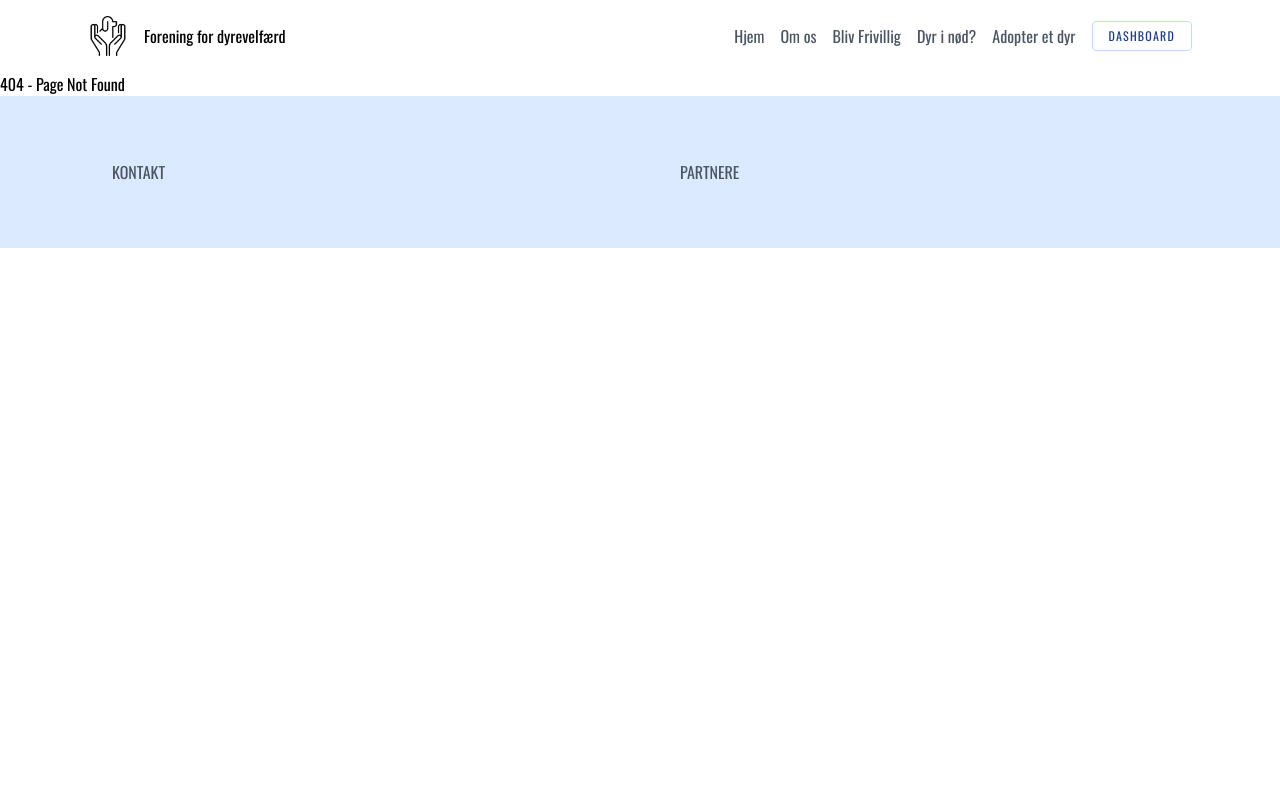
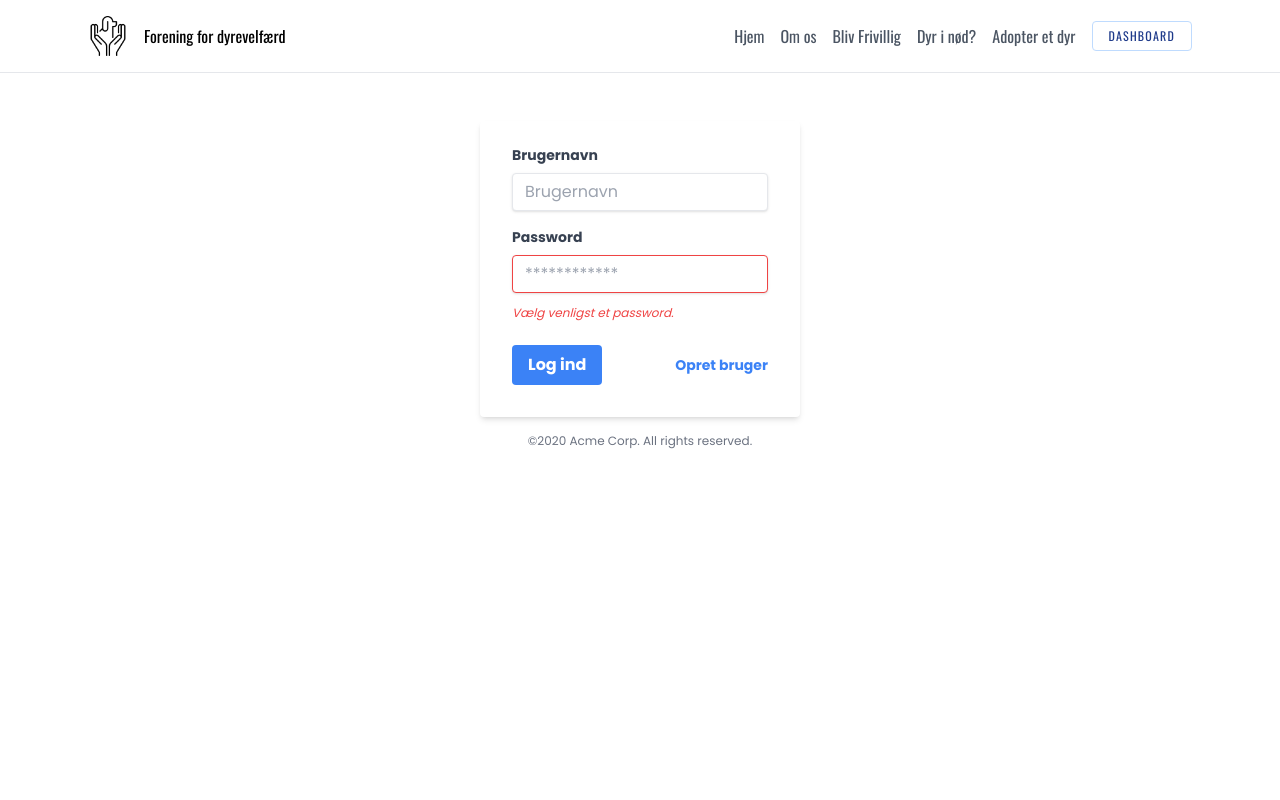
Before and after one commit to rts-cmk-wu08/dyrevelfaerd-opg-maxrh, a Next.js app: page /login in a window 1280 px wide. Before the commit this address had no page. Shown: the top 800 px of the page. Built offline with nearby package versions, Linux system fonts and the light colour scheme.

Commit message:
login auth cookie with token, login page

```diff
--- a/package.json
+++ b/package.json
@@ -13,12 +13,14 @@
     "autoprefixer": "10.4.15",
     "eslint": "8.47.0",
     "eslint-config-next": "13.4.19",
+    "js-cookie": "^3.0.5",
     "next": "13.4.19",
     "postcss": "8.4.28",
     "react": "18.2.0",
     "react-dom": "18.2.0",
     "react-hook-form": "^7.45.4",
     "react-modal": "^3.16.1",
+    "swr": "^2.2.1",
     "tailwindcss": "3.3.3",
     "yup": "^1.2.0"
   }
--- /dev/null
+++ b/src/app/context/AuthContext.js
@@ -0,0 +1,38 @@
+"use client"
+
+import { createContext, useState } from 'react';
+import Cookies from 'js-cookie';
+
+export const AuthContext = createContext();
+
+const AuthProvider = ({ children }) => {
+
+    const [user, setUser] = useState(
+        Cookies.get("auth") ? JSON.parse(Cookies.get("auth")) : null
+    )
+
+    const signin = (tokenData, callback) => {
+        let userObj = {
+            id: tokenData.userId,
+            accessToken: tokenData.token,
+        }
+
+        Cookies.set("auth", JSON.stringify(userObj))
+        setUser(userObj);
+        callback()
+    }
+
+    const signout = (callback) => {
+        setUser(null)
+        Cookies.remove("auth")
+        callback()
+    }
+
+    return (
+        <AuthContext.Provider value={{ user, signin, signout }}>
+            {children}
+        </AuthContext.Provider>
+    )
+}
+
+export default AuthProvider
--- a/src/app/dashboard/dashboardAnimals.js
+++ b/src/app/dashboard/dashboardAnimals.js
@@ -1,6 +1,6 @@
 "use client"
 
-import { useEffect, useState } from 'react';
+import { useEffect, useState } from 'react'
 import Image from "next/image"
 
 export default function DashboardAnimals() {
@@ -46,28 +46,34 @@ export default function DashboardAnimals() {
                         <th className="border p-4">Image</th>
                         <th className="border p-4">Description</th>
                         <th className="border p-4">Actions</th>
-
                     </tr>
                 </thead>
 
                 <tbody>
-                    <tr><td colSpan="5">
-                        <button className="w-full text-blue-900 hover:text-blue-400 py-4 px-2 font-medium">New</button>
-                    </td></tr>
+                    <tr>
+                        <td colSpan="5" className="py-2">
+                            <button className="w-full text-blue-900 hover:text-blue-400 py-2 px-2 font-medium">New</button>
+                        </td>
+                    </tr>
                     {animals.map(animal => (
                         <tr key={animal?.id} className="odd:bg-gray-100 text-sm">
                             <td className="border p-4">{animal?.name}</td>
                             <td className="border p-4">{animal?.age}</td>
-                            <td className="border"><Image src={`${animal?.asset.url}`} width={300} height={300} alt={animal?.name} className="w-full h-full object-cover"/></td>
+                            <td className="border p-4">
+                                <Image src={`${animal?.asset.url}`} width={300} height={300} alt={animal?.name} className="w-full h-full object-cover" />
+                            </td>
                             <td className="border p-4">{animal?.description}</td>
                             <td className="border p-4">
-                                <button onClick={() => handleEdit(animal?.id)} className="text-blue-900 hover:text-blue-400 mb-1">Edit</button>
-                                <button onClick={() => handleDelete(animal?.id)} className="text-blue-900 hover:text-blue-400 mb-1">Delete</button>
+                                <div className="flex flex-col sm:flex-row gap-1">
+                                    <button onClick={() => handleEdit(animal?.id)} className="text-blue-900 hover:text-blue-400 mb-1 sm:mb-0">Edit</button>
+                                    <button onClick={() => handleDelete(animal?.id)} className="text-blue-900 hover:text-blue-400 mb-1 sm:mb-0">Delete</button>
+                                </div>
                             </td>
                         </tr>
                     ))}
                 </tbody>
             </table>
+
         </div>
     )
 }
--- a/src/app/error.js
+++ b/src/app/error.js
@@ -1,4 +1,4 @@
-'use client' // Error components must be Client Components
+'use client'
 
 import { useEffect } from 'react'
 
--- /dev/null
+++ b/src/app/hooks/useAuth.js
@@ -0,0 +1,8 @@
+import { useContext } from 'react';
+import { AuthContext } from '../context/AuthContext';
+
+const useAuth = () => {
+    return useContext(AuthContext);
+}
+
+export default useAuth;
--- a/src/app/layout.js
+++ b/src/app/layout.js
@@ -2,6 +2,7 @@ import './globals.css'
 import { Oswald, Poppins } from 'next/font/google'
 import Header from '@/components/header'
 import Footer from '@/components/footer'
+import AuthProvider from './context/AuthContext'
 
 const oswald = Oswald({
 	weight: ['400'],
@@ -28,9 +29,13 @@ export default function RootLayout({ children }) {
 	return (
 		<html lang="en" className={`${oswald.variable} ${poppins.variable}`}>
 			<body>
-				<Header />
-				{children}
-				<Footer />
+				<AuthProvider>
+					<div className='page-container'>
+						<Header />
+						{children}
+						<Footer />
+					</div>
+				</AuthProvider>
 			</body>
 		</html>
 	)
--- /dev/null
+++ b/src/app/login/page.js
@@ -0,0 +1,103 @@
+"use client"
+
+import Link from 'next/link'
+import { useForm } from 'react-hook-form'
+import { useState } from 'react';
+import useAuth from '../hooks/useAuth';
+
+export default function Login() {
+
+    const auth = useAuth()
+
+    const {
+        register,
+        handleSubmit,
+        formState: { errors },
+    } = useForm()
+
+    const onSubmit = async (data) => {
+        try {
+            const res = await fetch('http://localhost:4000/auth/token', {
+                method: 'POST',
+                headers: {
+                    'Content-Type': 'application/json',
+                },
+                body: JSON.stringify({
+                    username: data.username,
+                    password: data.password,
+                }),
+            })
+
+            if (res.ok) {
+                const tokenData = await res.json();
+                // Now you can use the token to set the user as authenticated.
+                auth.signin(tokenData, () => {
+                    // Do something after successful login, like redirecting.
+                })
+                console.log(tokenData)
+
+            } else {
+                // Handle failed login, show an error message, etc.
+            }
+        } catch (error) {
+            // Handle fetch error.
+        }
+    }
+
+    return (
+        <main className="flex min-h-screen flex-col border-t">
+            <section className="animal-section">
+                <div className="container max-w-6xl mx-auto py-12 px-6">
+
+                    <div className="w-full max-w-xs m-auto">
+                        <form  onSubmit={handleSubmit(onSubmit)} className="bg-white shadow-md rounded px-8 pt-6 pb-8 mb-4">
+                            <div className="mb-4">
+                                <label className="block text-gray-700 text-sm font-bold mb-2" htmlFor="username">Brugernavn</label>
+                                <input
+                                    className="shadow appearance-none border rounded w-full py-2 px-3 text-gray-700 leading-tight focus:outline-none focus:shadow-outline"
+                                    id="username"
+                                    type="text"
+                                    placeholder="Brugernavn"
+                                    {...register('username', {
+                                        required: { value: true, message: 'Brugernavn Required' },
+                                        minLength: { value: 2, message: 'For kort' },
+                                    })}
+                                />
+                            </div>
+                            <div className="mb-6">
+                                <label className="block text-gray-700 text-sm font-bold mb-2" htmlFor="password">Password</label>
+                                <input
+                                    className="shadow appearance-none border border-red-500 rounded w-full py-2 px-3 text-gray-700 mb-3 leading-tight focus:outline-none focus:shadow-outline"
+                                    id="password"
+                                    type="password"
+                                     placeholder="************"
+                                     {...register('password', {
+                                        required: { value: true, message: 'Password Required' },
+                                        minLength: { value: 2, message: 'For kort' },
+                                    })}
+                                />
+                                <p className="text-red-500 text-xs italic">Vælg venligst et password.</p>
+                            </div>
+                            <div className="flex items-center justify-between">
+                                <button
+                                    className="bg-blue-500 hover:bg-blue-700 text-white font-bold py-2 px-4 rounded focus:outline-none focus:shadow-outline"
+                                    type="submit"
+                                >
+                                    Log ind
+                                </button>
+                                <Link className="inline-block align-baseline font-bold text-sm text-blue-500 hover:text-blue-800" href="#">
+                                    Opret bruger
+                                </Link>
+                            </div>
+                        </form>
+
+                            <p className="text-center text-gray-500 text-xs">
+                                &copy;2020 Acme Corp. All rights reserved.
+                            </p>
+
+                    </div>
+                </div>
+            </section>
+        </main>
+    )
+}
```
Also changed, not shown: 1 other file (tests, documents, lock files or other folders).
